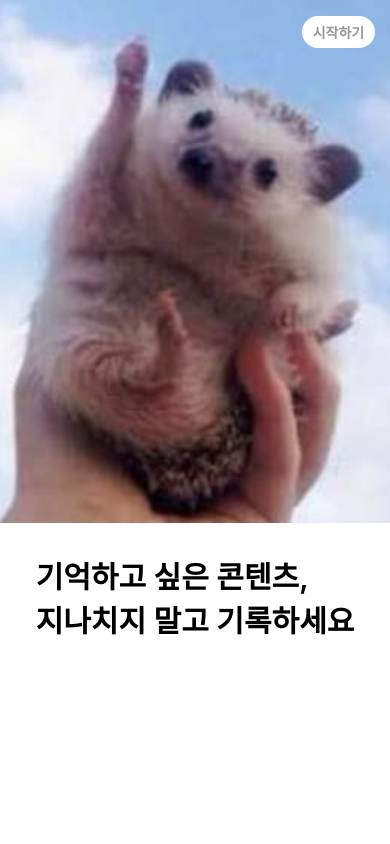
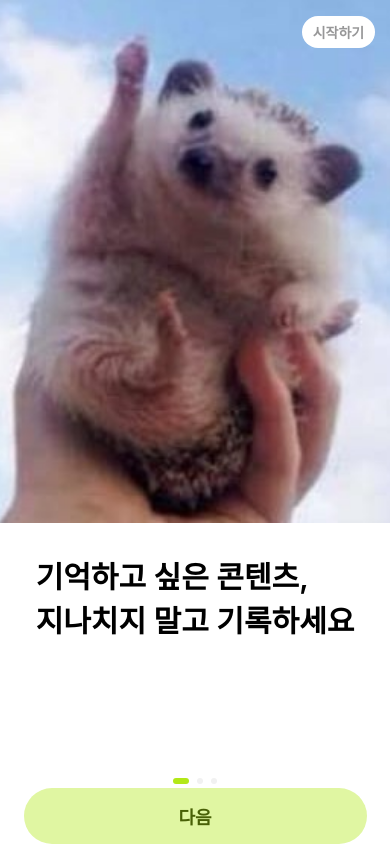
Before and after one commit to CCC-org/keewe-app, a React Native app: screen /ServiceIntroOne in a window 390 px wide. Built offline with nearby package versions, Linux system fonts and the light colour scheme; what @gorhom/bottom-sheet would draw is missing.

Commit message:
keyboardAvoidingView 조정

```diff
--- a/src/components/buttons/ConditionalButton.tsx
+++ b/src/components/buttons/ConditionalButton.tsx
@@ -33,15 +33,15 @@ const ConditionalButton = ({
   const [offset, setOffset] = useState(0);
 
   function handleLayout(event: LayoutChangeEvent) {
-    // const { y: yCoordinate, height } = event.nativeEvent.layout;
-    // setOffset(fullHeightOfScreen - yCoordinate - height);
+    const { y: yCoordinate, height } = event.nativeEvent.layout;
+    setOffset(fullHeightOfScreen - yCoordinate - height);
   }
 
   const theme = useTheme();
   return (
     <KeyboardAvoidingView
       onLayout={handleLayout}
-      behavior={Platform.select({ ios: 'position' })} // position || padding
+      behavior={Platform.select({ ios: 'padding' })} // position || padding
       keyboardVerticalOffset={Platform.select({ ios: offset })}
       style={styles.container}
     >
--- a/src/screens/challenge/ChallengeSubjectCreationScreen.tsx
+++ b/src/screens/challenge/ChallengeSubjectCreationScreen.tsx
@@ -101,8 +101,11 @@ export default ChallengeSubjectCreationScreen;
 
 const styles = StyleSheet.create({
   container: {
-    padding: 16,
     flex: 1,
+    paddingTop: 10,
+    paddingHorizontal: 16,
+    flexDirection: 'column',
+    justifyContent: 'space-between',
   },
   buttonCtn: {
     flex: 9,
--- a/src/screens/onboarding/NicknameCreationScreen.tsx
+++ b/src/screens/onboarding/NicknameCreationScreen.tsx
@@ -55,12 +55,14 @@ const NicknameCreationScreen = ({ navigation }) => {
           />
         </View>
       </View>
+      <View style={{ marginBottom: 16 }}>
         <ConditionalButton
           isActive={!errorMessage.length && nickname.length > 0}
           onPress={handleNextScreen}
           text={'다음'}
           width={343}
         />
+      </View>
     </View>
   );
 };
@@ -71,7 +73,6 @@ const styles = StyleSheet.create({
     paddingHorizontal: 16,
     flexDirection: 'column',
     justifyContent: 'space-between',
-    height: 400,
   },
 });
 
--- a/src/screens/onboarding/ServiceIntroOneScreen.tsx
+++ b/src/screens/onboarding/ServiceIntroOneScreen.tsx
@@ -1,5 +1,5 @@
 import { StyleSheet, View, Image, Dimensions, ScrollView } from 'react-native';
-import React, { useEffect, useState } from 'react';
+import React from 'react';
 import OnboardingIntroHeaderButton from '../../components/buttons/OnboardingIntroHeaderButton';
 import HeaderText from '../../components/texts/HeaderText';
 import Stepper from '../../components/stepper/Stepper';
@@ -7,7 +7,7 @@ import ConditionalButton from '../../components/buttons/ConditionalButton';
 
 const fullScreenHeight = Dimensions.get('window').height;
 
-const ServiceIntroOneScreen = ({ navigation, route }) => {
+const ServiceIntroOneScreen = ({ navigation }) => {
   const styles = createStyle();
 
   function handlePress() {
@@ -21,6 +21,17 @@ const ServiceIntroOneScreen = ({ navigation, route }) => {
         <View style={styles.titleContainer}>
           {/* eslint-disable-next-line quotes */}
           <HeaderText header={`기억하고 싶은 콘텐츠, \n지나치지 말고 기록하세요`} />
+        </View>
+        <View style={styles.nextButtonWithStepper}>
+          <Stepper totalStep={3} currentStep={1} />
+          <ConditionalButton
+            isActive={true}
+            text={'다음'}
+            color="#e0f6a2"
+            textColor="#486006"
+            width={343}
+            onPress={handlePress}
+          />
         </View>
       </View>
     </ScrollView>
--- a/src/screens/onboarding/ServiceIntroThreeScreen.tsx
+++ b/src/screens/onboarding/ServiceIntroThreeScreen.tsx
@@ -51,3 +51,5 @@ const ServiceIntroThreeScreen = ({ navigation, route }) => {
 };
 
 export default ServiceIntroThreeScreen;
+
+createStyle();
--- a/src/screens/onboarding/ServiceIntroTwoScreen.tsx
+++ b/src/screens/onboarding/ServiceIntroTwoScreen.tsx
@@ -1,5 +1,5 @@
 import { StyleSheet, View, Image, ScrollView } from 'react-native';
-import React, { useEffect, useState } from 'react';
+import React from 'react';
 import OnboardingIntroHeaderButton from '../../components/buttons/OnboardingIntroHeaderButton';
 import HeaderText from '../../components/texts/HeaderText';
 import Stepper from '../../components/stepper/Stepper';
@@ -14,8 +14,7 @@ const ServiceIntroTwoScreen = ({ navigation }) => {
   }
 
   return (
-    <ScrollView>
-      <View style={styles.container}>
+    <ScrollView contentContainerStyle={styles.container}>
       <Image source={require('../../../assets/images/따봉도치.jpg')} style={styles.image} />
       <View style={styles.bottom}>
         <View style={styles.titleContainer}>
@@ -34,9 +33,10 @@ const ServiceIntroTwoScreen = ({ navigation }) => {
           />
         </View>
       </View>
-      </View>
     </ScrollView>
   );
 };
 
 export default ServiceIntroTwoScreen;
+
+createStyle();
```
Lines whose indentation alone changed are shown as unchanged.
